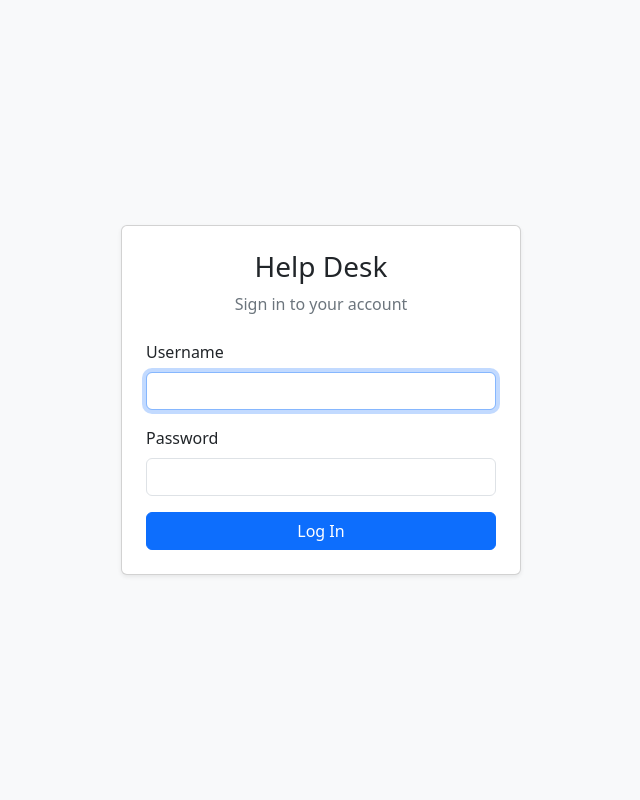
After one commit to Nehemiah-McAfee/it-help-desk, a Django app: page / in a window 1280 px wide. The commit adds this page. Shown: the whole page, without its empty margins (319-959 px from the left). Run offline with Django 5.2, Linux system fonts and the light colour scheme.

Commit message:
Added basic login view

```diff
--- a/help_desk/settings.py
+++ b/help_desk/settings.py
@@ -115,3 +115,6 @@ MAILERS = {
         'BACKEND': 'django.core.mail.backends.console.EmailBackend',
     },
 }
+
+LOGIN_URL = "/"
+LOGIN_REDIRECT_URL = "/admin/"
--- a/help_desk/urls.py
+++ b/help_desk/urls.py
@@ -19,5 +19,7 @@ from django.urls import path, include
 
 urlpatterns = [
     path('admin/', admin.site.urls),
-    #path("tickets/", include("ticket_portal.urls")),
+    path("accounts/", include("django.contrib.auth.urls")),
+    path("", include("ticket_portal.urls")),
+    path("tickets/", include("ticket_portal.urls")),
 ]
--- /dev/null
+++ b/ticket_portal/templates/registration/login.html
@@ -0,0 +1,79 @@
+<!DOCTYPE html>
+<html lang="en">
+<head>
+    <meta charset="UTF-8">
+    <meta name="viewport" content="width=device-width, initial-scale=1">
+
+    <title>Log In | Help Desk</title>
+
+    <link
+        href="https://cdn.jsdelivr.net/npm/bootstrap@5.3.8/dist/css/bootstrap.min.css"
+        rel="stylesheet"
+    >
+</head>
+
+<body class="bg-light">
+
+    <main class="container min-vh-100 d-flex align-items-center justify-content-center">
+        <div class="card shadow-sm p-4 w-100" style="max-width: 400px;">
+
+            <h1 class="h3 text-center mb-2">Help Desk</h1>
+
+            <p class="text-secondary text-center mb-4">
+                Sign in to your account
+            </p>
+
+            {% if form.errors %}
+                <div class="alert alert-danger" role="alert">
+                    Your username or password was incorrect.
+                </div>
+            {% endif %}
+
+            <form method="post">
+                {% csrf_token %}
+
+                <div class="mb-3">
+                    <label for="id_username" class="form-label">
+                        Username
+                    </label>
+
+                    <input
+                        type="text"
+                        name="username"
+                        id="id_username"
+                        class="form-control"
+                        autocomplete="username"
+                        required
+                        autofocus
+                    >
+                </div>
+
+                <div class="mb-3">
+                    <label for="id_password" class="form-label">
+                        Password
+                    </label>
+
+                    <input
+                        type="password"
+                        name="password"
+                        id="id_password"
+                        class="form-control"
+                        autocomplete="current-password"
+                        required
+                    >
+                </div>
+
+                {% if next %}
+                    <input type="hidden" name="next" value="{{ next }}">
+                {% endif %}
+
+                <button type="submit" class="btn btn-primary w-100">
+                    Log In
+                </button>
+            </form>
+
+        </div>
+    </main>
+
+</body>
+</html>
--- a/ticket_portal/urls.py
+++ b/ticket_portal/urls.py
@@ -0,0 +1,8 @@
+from django.urls import path
+from django.contrib.auth import views as auth_views
+
+
+
+urlpatterns = [
+    path("", auth_views.LoginView.as_view(template_name="registration/login.html"), name="login",),
+]
```
Also changed, not shown: ticket_portal/templates/base.html (renamed from ticket_portal/templates/ticket_portal/base.html, +2 -6 lines), 1 other file.
